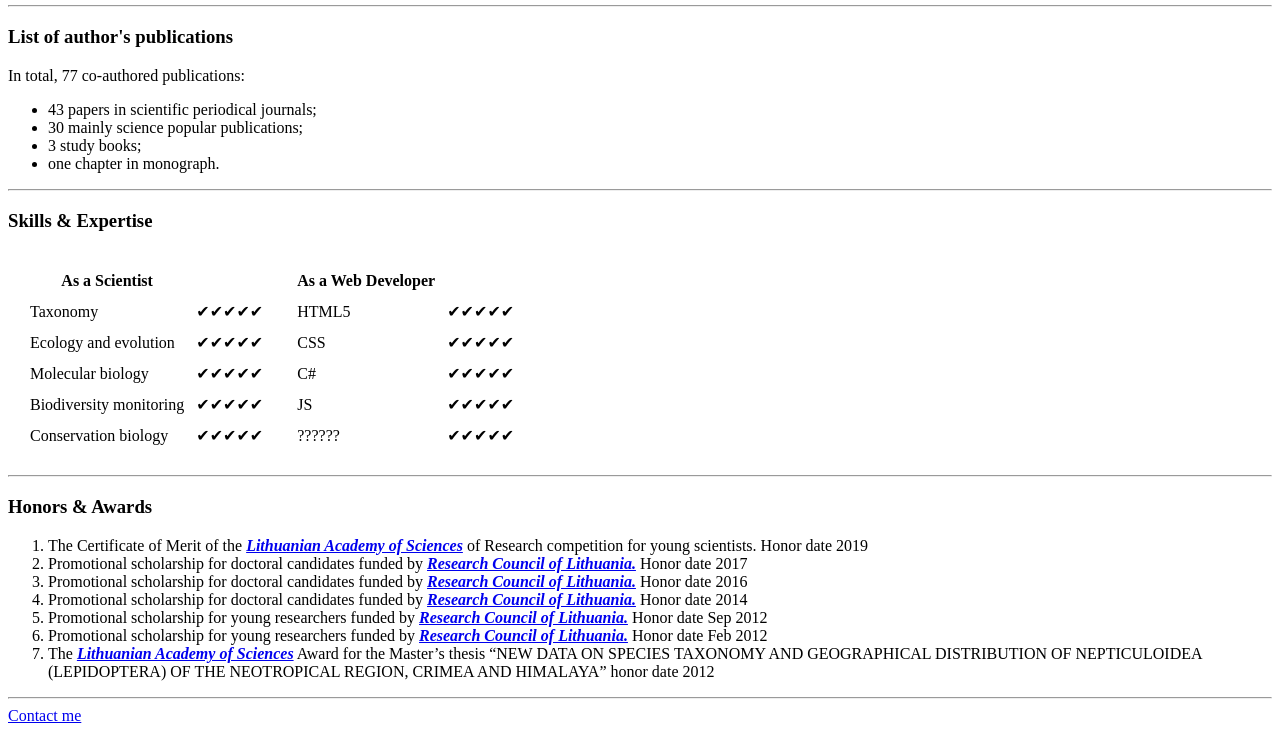
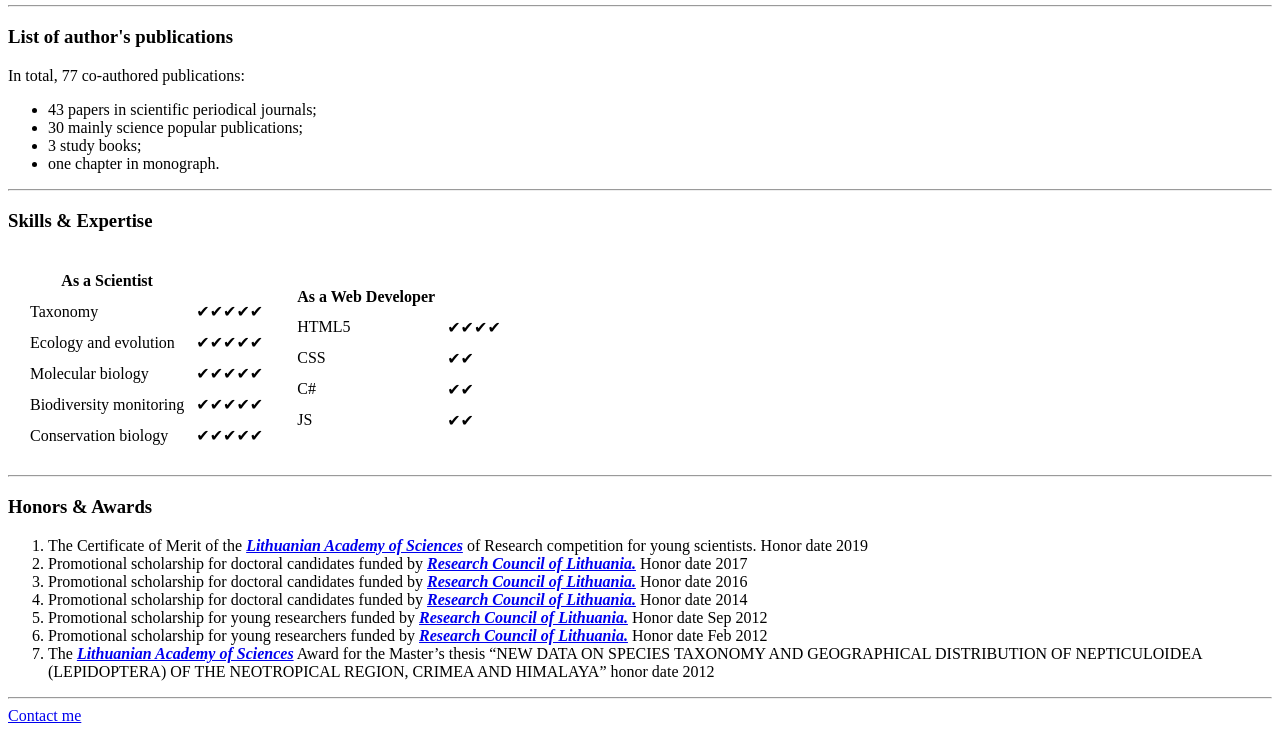
Before and after one commit to Andrius4github/CV, a plain HTML site: page index.html in a window 1280 px wide. Shown: the part 649-1382 px from the top of the page. Drawn offline with Linux system fonts and the light colour scheme.

Commit message:
Update index.html

```diff
--- a/index.html
+++ b/index.html
@@ -1,11 +1,9 @@
 <!DOCTYPE html>
 <html lang="en" dir="ltr">
-
 <head>
   <meta charset="utf-8">
   <title> Andrius Personal Site</title>
 </head>
-
 <body>
   <table cellspacing="20">
     <tr>
@@ -20,7 +18,7 @@
     <a href="https://www.researchgate.net/profile/Andrius-Remeikis">Andrius Remeikis RG profile</a>).
     </p>
   <h3> Work Experience</h3>
-    <table cellspacing="10">
+  <table cellspacing="10">
       <thead>
         <tr>
           <th>Dates</th>
@@ -82,25 +80,21 @@
            <th>As a Web Developer </th>
              <tr>
                <td>HTML5</td>
-               <td>✔✔✔✔✔</td>
+               <td>✔✔✔✔</td>
              </tr>
              <tr>
                 <td>CSS</td>
-                <td>✔✔✔✔✔</td>
+                <td>✔✔</td>
              </tr>
              <tr>
                <td>C#</td>
-               <td>✔✔✔✔✔</td>
+               <td>✔✔</td>
              </tr>
              <tr>
                <td>JS</td>
-               <td>✔✔✔✔✔</td>
+               <td>✔✔</td>
              </tr>
-             <tr>
-               <td>??????</td>
-              <td>✔✔✔✔✔</td>
-           </tr>
-         </table>
+        </table>
        </td>
       </tr>
      </table>
```
